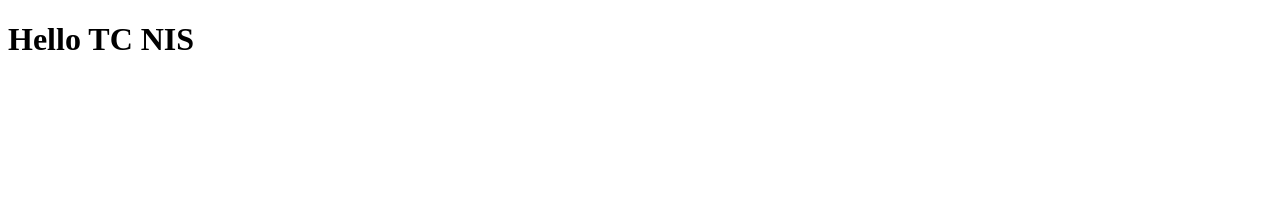
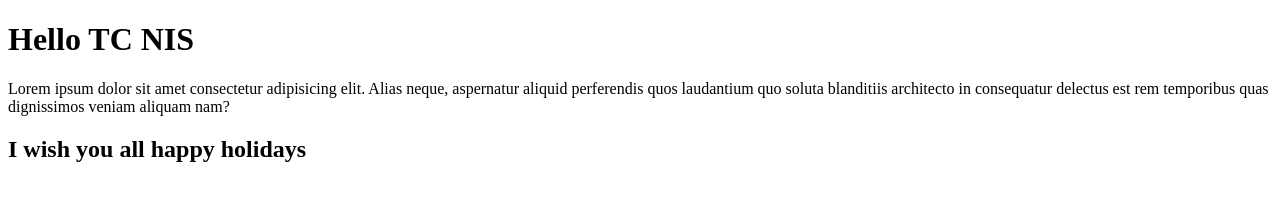
Before and after one commit to sendidach/finalproject, a plain HTML site: page index.html in a window 1280 px wide. Drawn offline with Linux system fonts and the light colour scheme.

Commit message:
i've made some chnages

```diff
--- a/index.html
+++ b/index.html
@@ -7,5 +7,7 @@
 </head>
 <body>
     <h1>Hello TC NIS</h1>
+    <p>Lorem ipsum dolor sit amet consectetur adipisicing elit. Alias neque, aspernatur aliquid perferendis quos laudantium quo soluta blanditiis architecto in consequatur delectus est rem temporibus quas dignissimos veniam aliquam nam?</p>
+    <h2>I wish you all happy holidays</h2>
 </body>
 </html>
```
